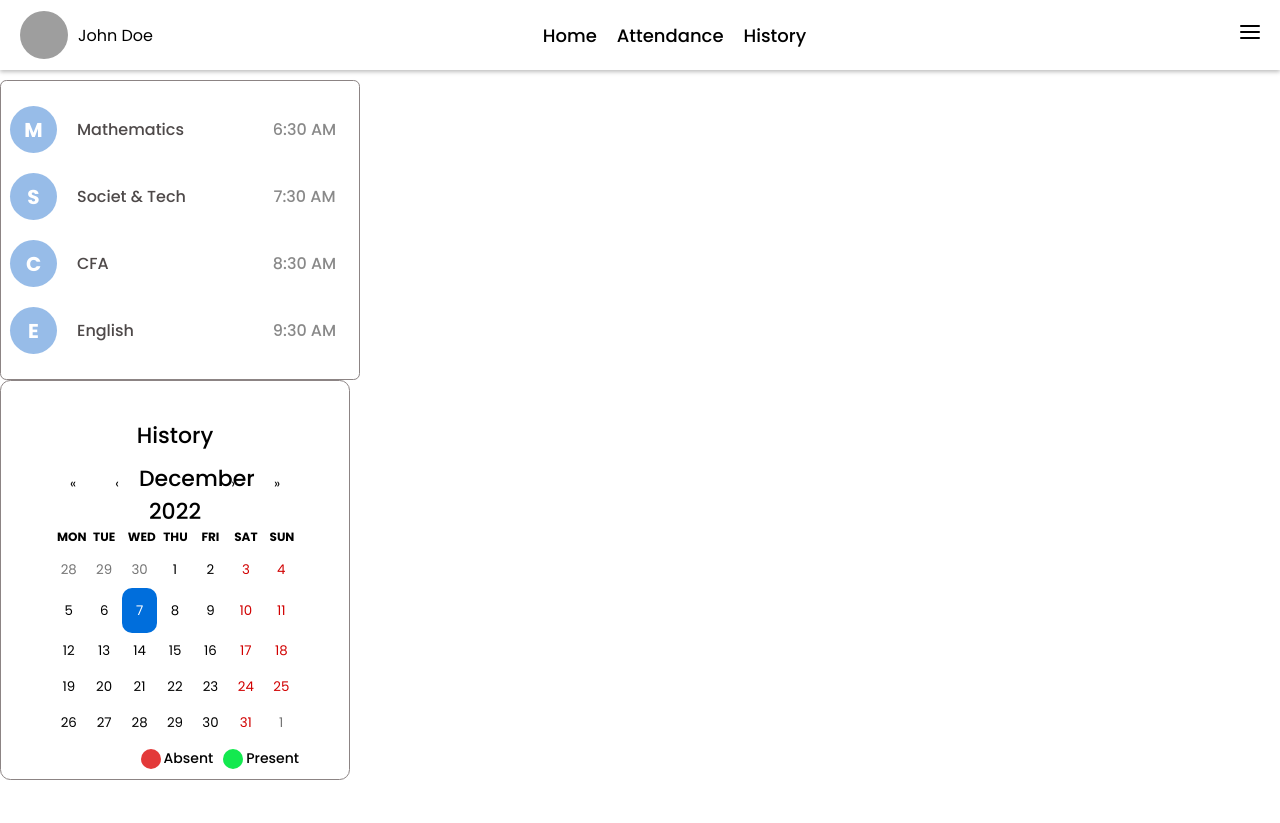
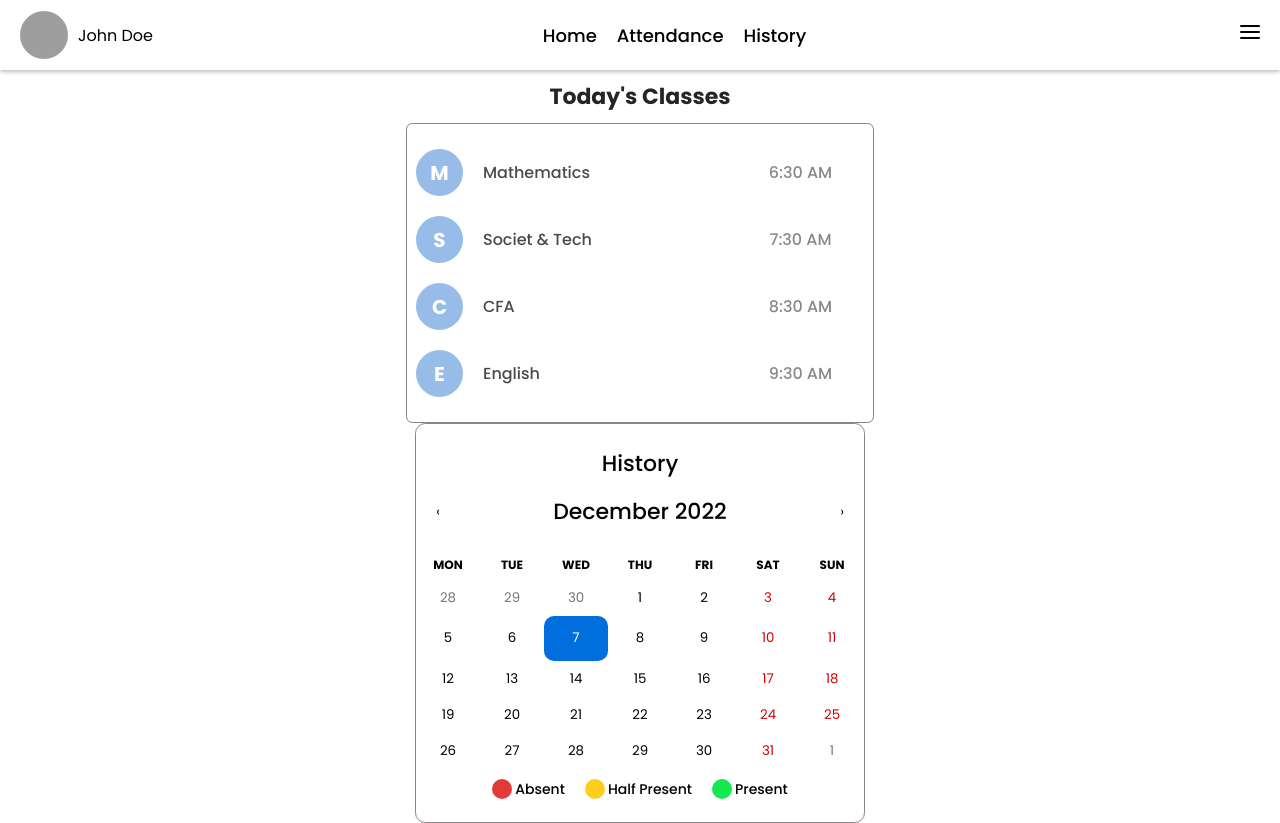
Before and after one commit to ICMS-Batch/attendance, a React (Vite) app in the folder client/: page / in a window 1280 px wide. Before the commit the page ends 800 px from the top, so only its background shows below. Built offline with nearby package versions, Linux system fonts and the light colour scheme; grey boxes are pictures that could not be loaded.

Commit message:
style:fixed alignments and changed  some styles for calendar and classes div

```diff
--- a/client/src/components/css/navbar.css
+++ b/client/src/components/css/navbar.css
@@ -12,12 +12,15 @@
 }
 
 header {
+  position:sticky;
+  top: 0;
+  width:100%;
   z-index: 1;
   display: flex;
   align-items: center;
   justify-content: space-between;
   height: 70px;
-  padding: 0 20px;
+  padding: 16px 20px;
   background: white;
   box-shadow: 0px 2px 4px rgba(0, 0, 0, 0.25);
 }
--- a/client/src/css/Calendar.css
+++ b/client/src/css/Calendar.css
@@ -1,6 +1,6 @@
 .react-calendar {
   width: 100%;
-  max-width: 350px;
+  max-width: 470px;
   background: white;
   /* border: 1px solid #a0a096; */
   font-family: Arial, Helvetica, sans-serif;
--- a/client/src/css/Home.css
+++ b/client/src/css/Home.css
@@ -1,14 +1,22 @@
-.maincontainer {
+.body{
   display: flex;
-  width: 100vw;
-  height: 100vh;
-  justify-content: center;
+  flex-direction: column;
   background: white;
+  align-items: center;
 }
 
-.class_history {
+
+.class-main-history{
+  display:flex;
+  width:100%;
+  height: max-content;
+  justify-content: center;
+  padding:0 16px;
+}
+
+.class-history {
   display: flex;
-  width: 350px;
+  width: 100%;
   justify-content: center;
   align-items: center;
   max-width: 450px;
@@ -17,10 +25,15 @@
   flex-direction: column;
   background-color: white;
   border: 1px solid #8c8484;
-  padding: 50px;
   gap: 10px;
   position: relative;
   border-radius: 10.3143px;
+}
+
+.class-heading{
+  color:#282424;
+  font-weight: 700;
+  font-size: 22px;
 }
 
 .title {
@@ -29,13 +42,40 @@
   font-weight: 500;
 }
 
+
+.class-main-div{
+  margin-top: 10px;
+  display: flex;
+  flex-direction: column;
+  justify-content: center;
+  width:100%;
+  padding:0 16px;
+  max-width: 500px;
+  align-items: center;
+}
+
+.class-wrapper {
+  margin-top: 10px;
+  display: flex;
+  flex-direction: column;
+  justify-content: center;
+  width:100%;
+  align-items: center;
+  padding: 20px 9px;
+  gap: 20px;
+  height: 300px;
+  max-height: 300px;
+  border: 0.634549px solid #8c8484;
+  border-radius: 6.34549px;
+}
+
+
+
+
 .status-wrapper {
-  position: absolute;
-  bottom: 10px;
-  background: inherit;
-  align-self: flex-end;
+  align-self: center;
   justify-content: flex-end;
-  gap: 10px;
+  gap: 20px;
   display: flex;
 }
 
@@ -54,6 +94,13 @@
   border-radius: 50%;
 }
 
+.status-yellow{
+  height: 20px;
+  width: 20px;
+  background: #FFCD1B;
+  border-radius: 50%;
+}
+
 .status-green {
   height: 20px;
   width: 20px;
@@ -64,19 +111,3 @@
 .status-txt {
   font-size: 14px;
 }
-
-.class-wrapper {
-  margin-top: 10px;
-  display: flex;
-  flex-direction: column;
-  justify-content: center;
-  width: 360px;
-  max-width: 90%;
-  align-items: center;
-  padding: 20px 9px;
-  gap: 20px;
-  height: 300px;
-  max-height: 300px;
-  border: 0.634549px solid #8c8484;
-  border-radius: 6.34549px;
-}
--- a/client/src/pages/Home.jsx
+++ b/client/src/pages/Home.jsx
@@ -5,6 +5,7 @@ import * as calendarCss from "../css/Calendar.css";
 import * as homeCss from "../css/Home.css";
 import NavBar from "../components/NavBar";
 import ClassDetails from "../components/ClassDetails";
+import { Link } from "react-router-dom";
 
 const Home = () => {
   const [value, onChange] = useState(new Date(Date.now()));
@@ -32,8 +33,10 @@ const Home = () => {
   ];
   classes.forEach((obj)=>{obj.initials = function(){ let a = [...this.cName]; return a[0] }})
   return (
-    <div className="mainconatiner">
+    <div className="body">
       <NavBar />
+      <div className="class-main-div">
+      <Link className="class-heading">Today's Classes</Link>
       <div className="class-wrapper">
         {classes.map((element, index) => (
           <ClassDetails
@@ -44,19 +47,28 @@ const Home = () => {
           />
         ))}
       </div>
-      <div className="class_history">
+      </div>
+      <div className="class-main-history">
+
+      <div className="class-history">
         <h1 className="title">History</h1>
-        <Calendar onChange={onChange} value={value} />
+        <Calendar onChange={onChange} value={value}  next2Label={null} prev2Label={null}/>
         <div className="status-wrapper">
           <div className="status">
             <div className="status-red"></div>
             <span className="status-txt">Absent</span>
           </div>
           <div className="status">
+            <div className="status-yellow"></div>
+            <span className="status-txt">Half Present</span>
+          </div>
+          <div className="status">
             <div className="status-green"></div>
             <span className="status-txt">Present</span>
           </div>
+
         </div>
+      </div>
       </div>
     </div>
   );
```
